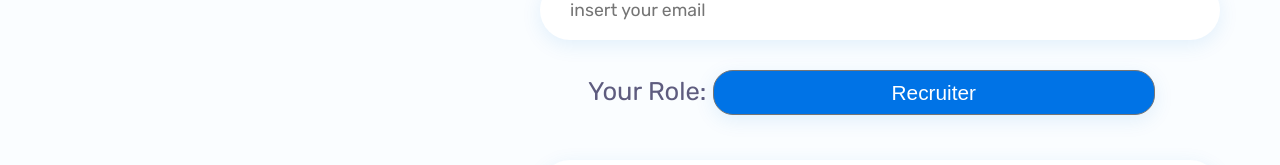
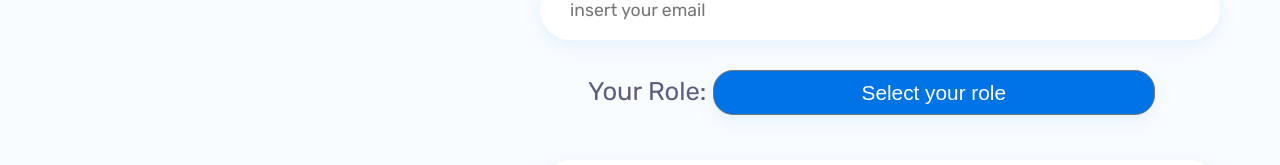
Before and after one commit to JostmarDev/portfolio-jese, a React (Create React App) app: page / in a window 1280 px wide. Shown: the part 5235-5400 px from the top of the page. Built offline with nearby package versions, Linux system fonts and the light colour scheme.

Commit message:
add contact button

```diff
--- a/package.json
+++ b/package.json
@@ -3,12 +3,14 @@
   "version": "0.1.0",
   "private": true,
   "dependencies": {
+    "@emailjs/browser": "^3.11.0",
     "@svgr/webpack": "^5.5.0",
     "@testing-library/jest-dom": "^5.17.0",
     "@testing-library/react": "^13.4.0",
     "@testing-library/user-event": "^13.5.0",
     "react": "^18.2.0",
     "react-dom": "^18.2.0",
+    "react-modal": "^3.16.1",
     "react-scripts": "5.0.1",
     "web-vitals": "^2.1.4"
   },
--- a/src/App.js
+++ b/src/App.js
@@ -6,9 +6,11 @@ import About from "./components/about/About"
 import Pi from './components/pi/Pi';
 import Resume from './components/resume/Resume';
 import Portfolio from './components/portfolio/Portfolio';
-import Pricing from './components/pricing/Pricing';
 import Testimonials from './components/testimonials/Testimonials';
 import Contact from './components/contact/Contact';
+import Modal from 'react-modal';
+
+Modal.setAppElement('#root');
 
 const App = () => {
   return (
--- a/src/components/about/About.jsx
+++ b/src/components/about/About.jsx
@@ -14,7 +14,7 @@ const About = () => {
         <div className="about__data grid">
           <div className="about__info">
             <p className="about__description">Passionate about ever-evolving technology, I'm currently pursuing a degree in Software Development Engineering at UNADM. With a strong grasp of the MERN stack and a continuous learning mindset, I'm ready to enthusiastically contribute my IT skills. At 22 years old, I'm poised to make meaningful contributions in the field.</p>
-            <a href="" className="btn" rel="noopener noreferrer">Download CV</a>
+            <a href="https://drive.google.com/file/d/1kL_oGkXvuDiFyTQSr8ZvemxEVLWQPMBA/view?usp=sharing" className="btn" rel="noopener noreferrer">Download CV</a>
           </div>
 
           <div className="about__skills grid">
--- a/src/components/contact/Contact.jsx
+++ b/src/components/contact/Contact.jsx
@@ -1,9 +1,69 @@
-import React from 'react';
+import React, { useRef, useState } from 'react';
 import "./contact.css";
+import emailjs from '@emailjs/browser';
+import Modal from 'react-modal';
+import ModalComponent from './ModalComponent';
+
+Modal.setAppElement('#root');
+
 
 const Contact = () => {
+  const form = useRef();
+  const [message, setMessage] = useState('');
+  const [isSent, setIsSent] = useState(false);
+  const [isMessageVisible, setIsMessageVisible] = useState(false);
+  const [selectedRole, setSelectedRole] = useState('');
+  const [userName, setUserName] = useState('');
+  const [userEmail, setUserEmail] = useState('');
+  const [userMessage, setUserMessage] = useState('');
+
+  const sendEmail = (e) => {
+    e.preventDefault();
+
+    if (!userName || !userEmail || !selectedRole || !userMessage) {
+      setMessage('Por favor, completa todos los campos obligatorios.');
+      return;
+    }
+
+    emailjs.sendForm('service_jostmardev', 'template_fmhe6l6', form.current, 'E1zVZbMLG4I3xRUae')
+      .then((result) => {
+        console.log(result.text);
+        setMessage('¡Tu mensaje ha sido enviado con éxito!  Me pondré en contacto lo más pronto posible');
+        setIsSent(true);
+        setIsMessageVisible(true);
+        setUserName('');
+        setUserEmail('');
+        setUserMessage('');
+        setSelectedRole('');
+      }, (error) => {
+        console.log(error.text);
+        setMessage('Error al enviar el mensaje. Inténtalo de nuevo más tarde.');
+      });
+  };
+
+  const closeModal = () => {
+    setIsMessageVisible(false);
+  };
+  const roles = [
+    "recruiter",
+    "company",
+    "client",
+    "other"
+  ];
+
+  const handleRoleChange = (e) => {
+    setSelectedRole(e.target.value); // Actualiza el estado con el valor seleccionado
+  };
+
   return (
+
     <section className="contact container section" id="contact">
+        <ModalComponent
+        isOpen={isMessageVisible}
+        onRequestClose={closeModal}
+        message={message}
+      />
+
       <h2 className="section__title">Get in touch</h2>
 
       <div className="contact__container grid">
@@ -11,44 +71,64 @@ const Contact = () => {
           <h3 className="contact__title">Let's talk about everything!</h3>
           <p className="contact__details">Don't like forms? Send me an email</p>
         </div>
-        <form action="" className="contact__form" name="contact" method="POST" data-netlify="true">
+        <form ref={form} onSubmit={sendEmail} className="contact__form">
 
           <div className="contact__form-div">
             <input
               type="text"
-              name='name'
+              name="user_name"
               className="contact__form-input"
               placeholder='insert your name'
+              value={userName}
+              onChange={(e) => setUserName(e.target.value)}
+              required
             />
           </div>
 
           <div className="contact__form-div">
             <input
               type="email"
-              name="email"
+              name="user_email"
               className="contact__form-input"
               placeholder='insert your email'
+              value={userEmail}
+              onChange={(e) => setUserEmail(e.target.value)}
+              required
             />
           </div>
 
-          <div className="contact__form-div role" >
-            <label>Your Role:     </label>
-            <select name="position[]" id='format'>
-              <option disabled>Select your role</option>
-              <option value="recruiter">Recruiter</option>
-              <option value="company">Company</option>
-              <option value="client">Client</option>
-              <option value="other">Other</option>
+          <div className="contact__form-div role">
+            <label>Your Role: </label>
+            <select
+              name='user_role'
+              id='format'
+              value={selectedRole}
+              onChange={handleRoleChange}
+              required
+            >
+              <option value="">Select your role</option>
+              {roles.map((role) => (
+                <option key={role} value={role}>
+                  {role.charAt(0).toUpperCase() + role.slice(1)}
+                </option>
+              ))}
             </select>
           </div>
 
           <div className="contact__form-div contact__form-area">
-            <textarea name="message" id="" cols="30" rows="10" className='contact__form-input' placeholder='Write your message'></textarea>
+            <textarea
+              name="message"
+              className='contact__form-input'
+              placeholder='Write your message'
+              value={userMessage}
+              onChange={(e) => setUserMessage(e.target.value)}
+              required
+              rows="4"
+            ></textarea>
           </div>
+          <input className='btn' type="submit" value="Send message" />
+        </form>
 
-          <button className='btn' type='submit'> Send message</button>
-
-        </form>
       </div>
     </section>
   )
--- /dev/null
+++ b/src/components/contact/ModalComponent.jsx
@@ -0,0 +1,42 @@
+import React from 'react';
+import Modal from 'react-modal';
+
+const ModalComponent = ({ isOpen, onRequestClose, message }) => {
+
+  return (
+    <Modal
+      isOpen={isOpen}
+      onRequestClose={onRequestClose}
+      contentLabel="Mensaje de Éxito"
+      style={{
+        overlay: {
+          backgroundColor: 'rgba(0, 0, 0, 0.5)',
+          zIndex: 1000,
+        },
+        content: {
+          display: 'flex',
+          flexDirection: 'column',
+          justifyContent: 'center',
+          textAlign: 'center',
+          alignItems: 'center',
+          backgroundColor: 'white',
+          border: 'none',
+          borderRadius: '8px',
+          maxWidth: '70%',
+          width: '50%',
+          maxHeight: '25%',
+          height: '50%',
+          margin: 'auto',
+          padding: '20px',
+        }
+      }}
+    >
+      <p>{message}</p>
+      <div className='modal__btn'>
+        <button className="btn" onClick={onRequestClose}>OK</button>
+      </div>
+    </Modal>
+  );
+};
+
+export default ModalComponent;
--- a/src/components/contact/contact.css
+++ b/src/components/contact/contact.css
@@ -27,7 +27,6 @@
 .role {
     padding-left: 3rem;
     font-size: var(--h2-font-size);
-
 }
 
 
@@ -51,6 +50,13 @@ select {
 
 select::-ms-expand {
     display: none;
+}
+
+.modal__btn {
+    display: flex;
+    justify-content: center;
+    align-items: center;
+    height: 80%;
 }
 
 
--- a/src/components/home/ScrollDown.jsx
+++ b/src/components/home/ScrollDown.jsx
@@ -3,7 +3,7 @@ import React from 'react'
 const ScrollDown = () => {
     return (
         <div className="scroll__down">
-            <a href="" className="mouse__wrapper">
+            <a href="#!" className="mouse__wrapper">
                 <span className="home__scroll-name">ScrollDown</span>
                 <span className="mouse">
                     <span className="wheel"></span>
--- a/src/components/testimonials/Testimonials.jsx
+++ b/src/components/testimonials/Testimonials.jsx
@@ -24,7 +24,7 @@ const data = [
     id: 2,
     image: Image3,
     title: "Ing Diego Martinez Almaza",
-    subtitle: "Systems Engineer",
+    subtitle: "Trusted Friend & Systems Engineer",
     comment: "Jese Jostmar, a dear and valued friend of mine. We met online, and it was a pleasant coincidence that he's just starting his programming career. A successful future awaits us! 🌟",
   },
 ];
@@ -33,7 +33,7 @@ const data = [
 const Testimonials = () => {
   return (
     <section className="testimonials container section">
-      <h2 className="section__title">Clients & reviews</h2>
+      <h2 className="section__title">Comments & Testimonials</h2>
 
       <Swiper className="testimonials__container grid"
         // install Swiper modules
```
Also changed, not shown: src/components/resume/Resume.jsx (+9 -15 lines), src/App.css (line endings or trailing spaces), 2 other files (tests, documents, lock files or other folders).
